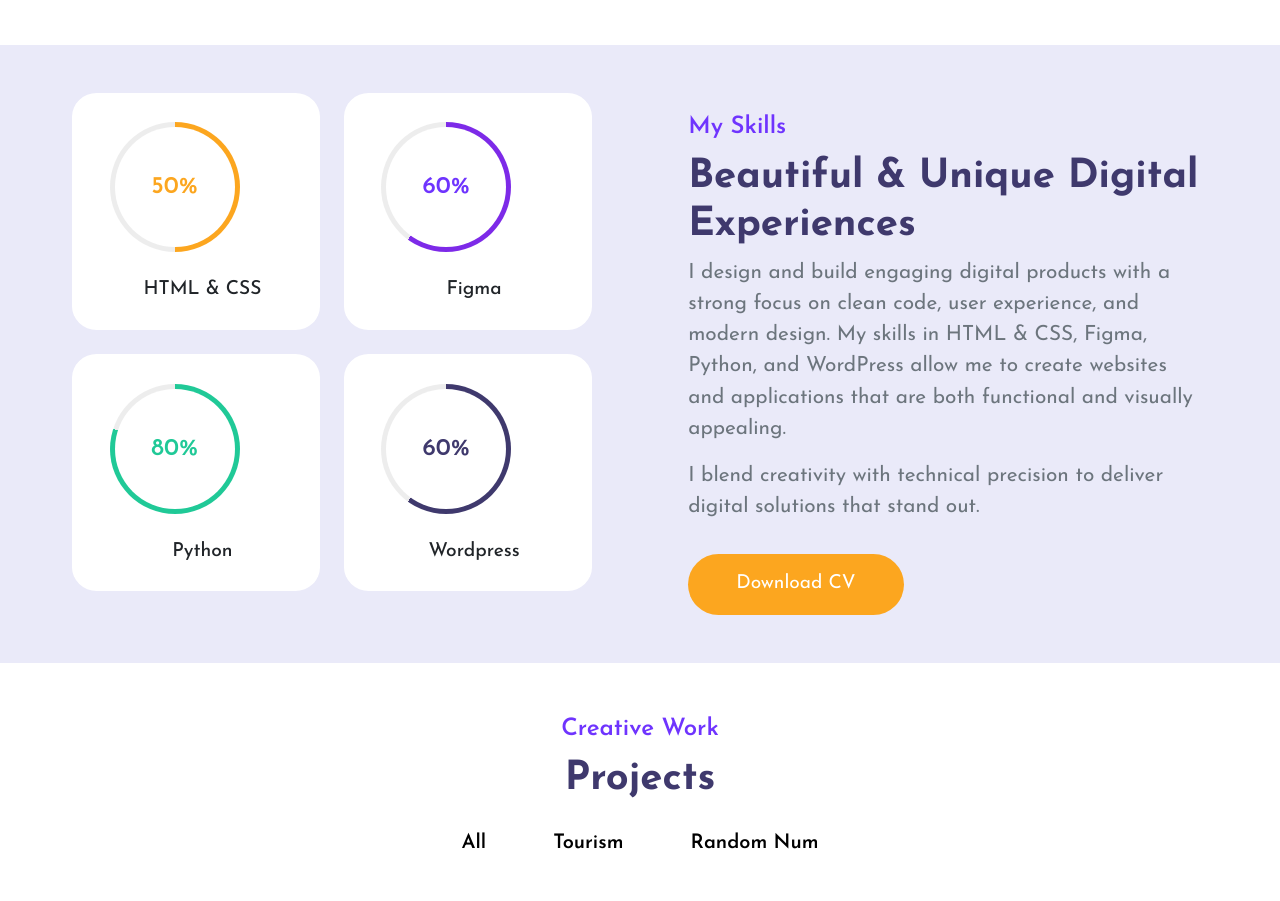
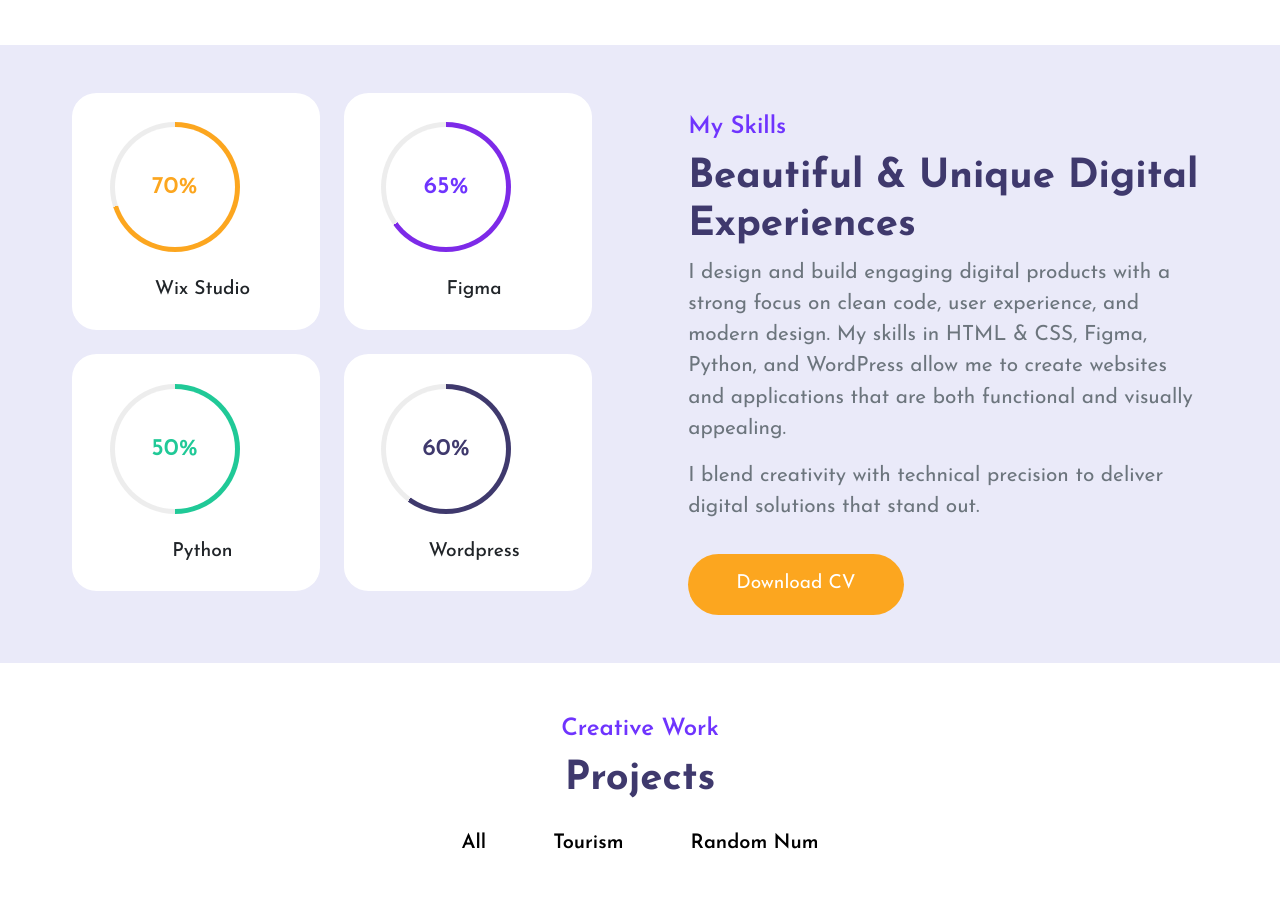
Before and after one commit to shaik560/personal-portfoilo, a plain HTML site: page index.html in a window 1280 px wide. Shown: the part 1394-2295 px from the top of the page. Drawn offline with nearby package versions, Linux system fonts and the light colour scheme.

Commit message:
change the number

```diff
--- a/index.html
+++ b/index.html
@@ -183,7 +183,7 @@
                   <span class="progress-value html-progress">0%</span>
                 </div>
                 <br />
-                <span class="text">HTML & CSS</span>
+                <span class="text">Wix Studio</span>
               </div>
             </div>
             <div class="col-10 col-md-6 mt-4 mt-md-0">
--- a/js/script.js
+++ b/js/script.js
@@ -3,7 +3,7 @@ let htmlProgress = document.querySelector(".html-css"),
   htmlValue = document.querySelector(".html-progress");
 
 let htmlStartValue = 0,
-  htmlEndValue = 50,
+  htmlEndValue = 70,
   htmlspeed = 30;
 
 let progresshtml = setInterval(() => {
@@ -24,7 +24,7 @@ let javascriptProgress = document.querySelector(".javascript"),
   javascriptValue = document.querySelector(".javascript-progress");
 
 let javascriptStartValue = 0,
-  javascriptEndValue = 60,
+  javascriptEndValue = 65,
   jsspeed = 30;
 
 let progressjs = setInterval(() => {
@@ -45,7 +45,7 @@ let phpProgress = document.querySelector(".php"),
   phpValue = document.querySelector(".php-progress");
 
 let phpStartValue = 0,
-  phpEndValue = 80,
+  phpEndValue = 50,
   phpspeed = 30;
 
 let progressphp = setInterval(() => {
```
